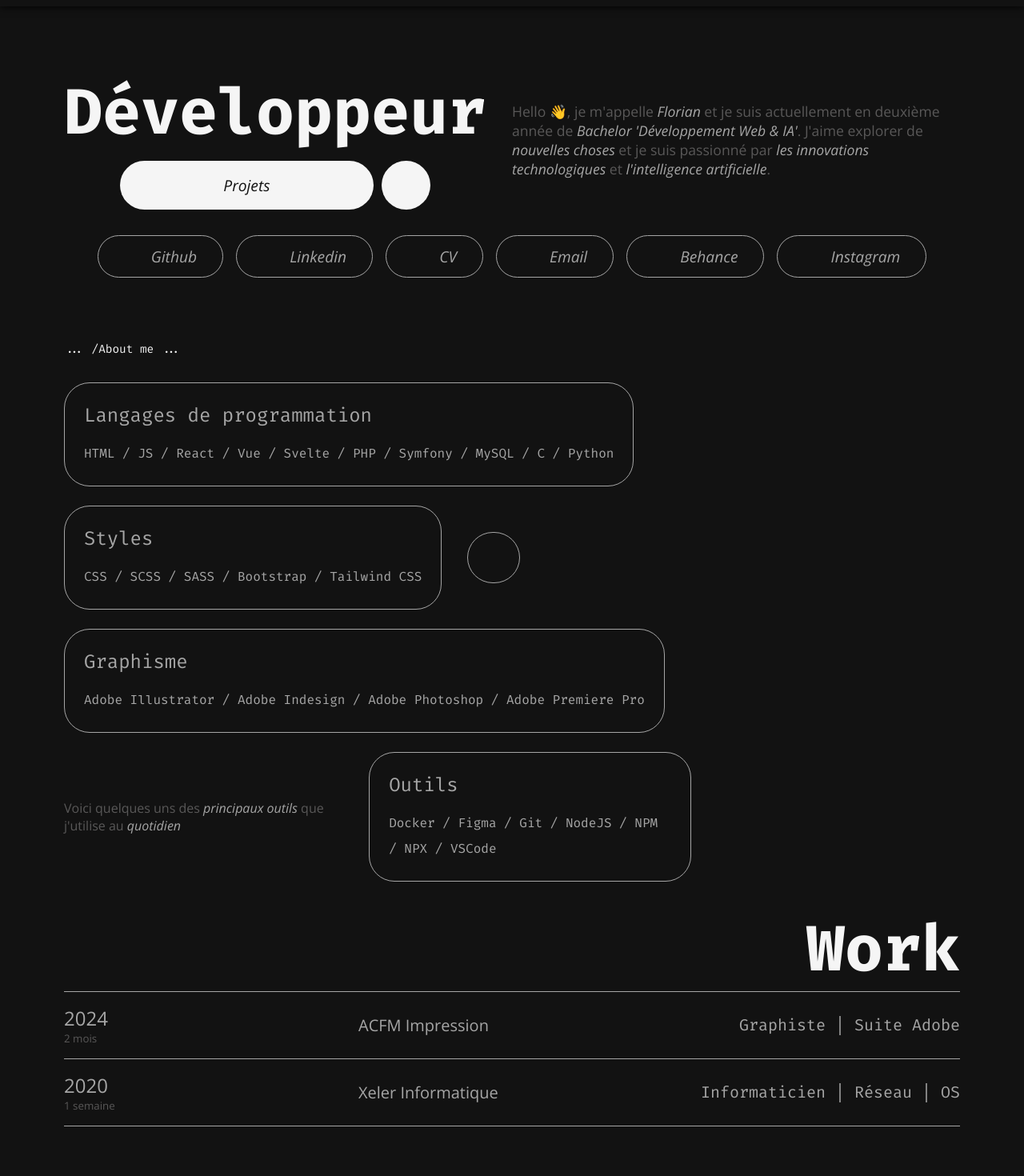
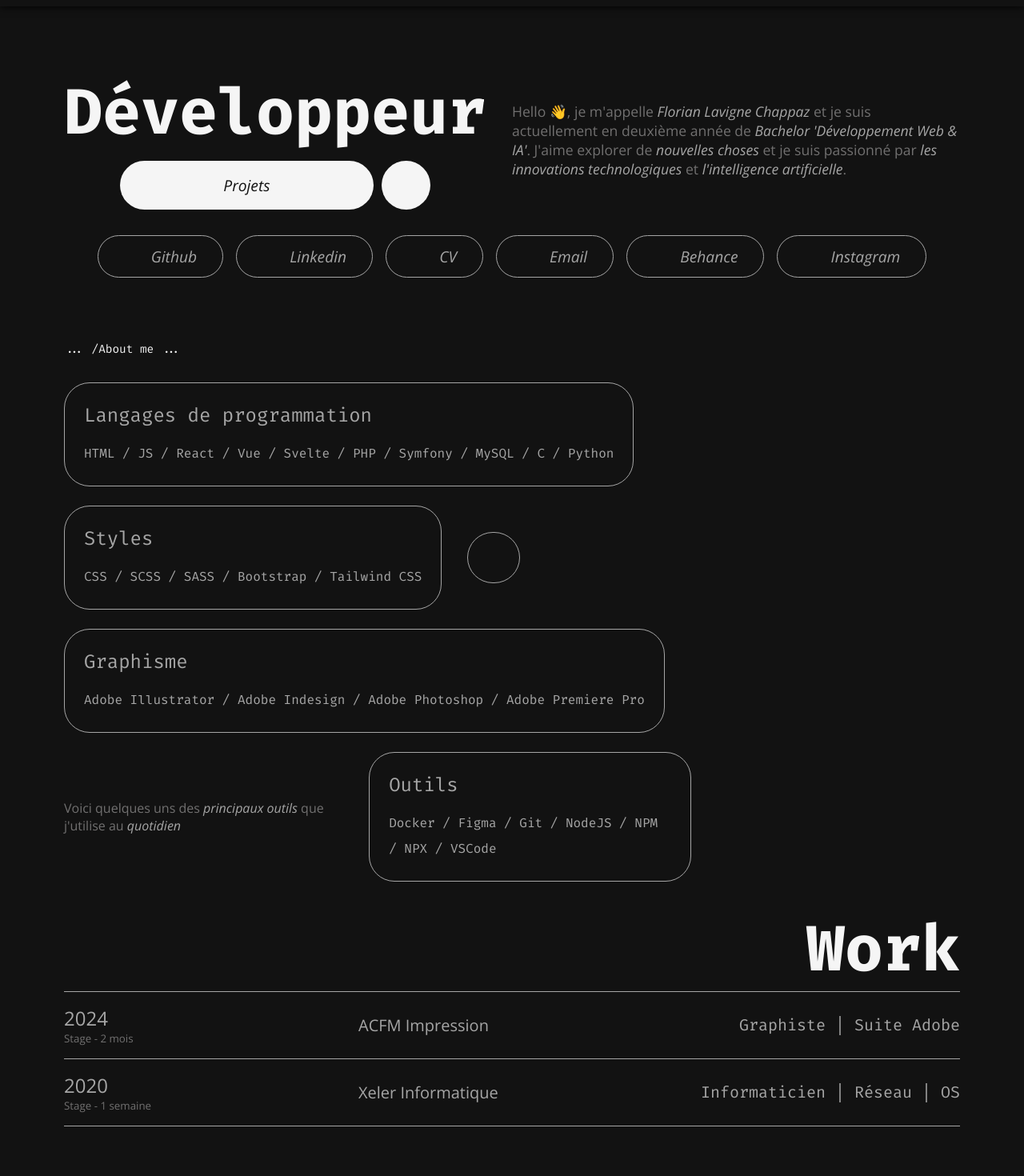
Before and after one commit to LavigneChappazFlorian/portfolio, a SvelteKit app: page / in a window 1280 px wide. Shown: the part 80-1550 px from the top of the page at 80% size. Built offline with nearby package versions, Linux system fonts and the light colour scheme; some icons are missing.

Commit message:
modify color & text adjustment

```diff
--- a/src/lib/scss/variables.scss
+++ b/src/lib/scss/variables.scss
@@ -4,7 +4,7 @@ $light-grey: #A6A6A6;
 
 // Dark Colors
 $dark: #121212;
-$dark-grey: #595858;
+$dark-grey: #717070;
 
 // Mixins
 @mixin text-style($font, $size, $weight, $color) {
--- a/src/routes/+page.svelte
+++ b/src/routes/+page.svelte
@@ -9,13 +9,13 @@
 	export let works = [
 		{
 			years: '2024',
-			time: '2 mois',
+			time: 'Stage - 2 mois',
 			compagny: 'ACFM Impression',
 			role: 'Graphiste | Suite Adobe'
 		},
 		{
 			years: '2020',
-			time: '1 semaine',
+			time: 'Stage - 1 semaine',
 			compagny: 'Xeler Informatique',
 			role: 'Informaticien | Réseau | OS'
 		}
@@ -143,7 +143,7 @@
 			</div>
 			<div class="home__presentation__bottom">
 				<p>
-					Hello 👋, je m'appelle <span>Florian</span> et je suis actuellement en deuxième année de
+					Hello 👋, je m'appelle <span>Florian Lavigne Chappaz</span> et je suis actuellement en deuxième année de
 					<span>Bachelor 'Développement Web & IA'</span>. J'aime explorer de
 					<span>nouvelles choses</span>
 					et je suis passionné par <span>les innovations technologiques</span> et
```
